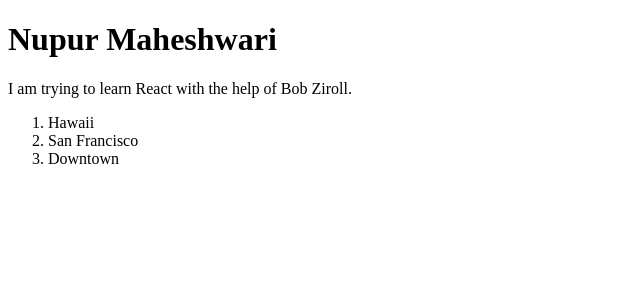
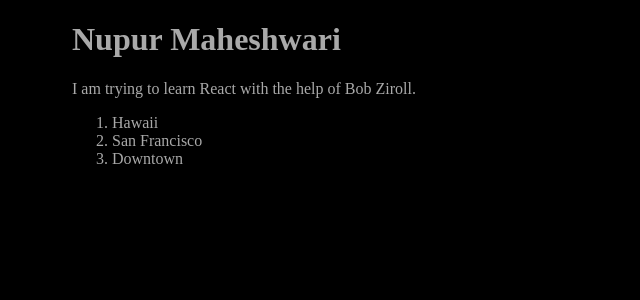
Before and after one commit to NupurM/HelloReact, a React (Create React App) app: page / in a window 1280 px wide. Shown: the top 300 px of the page, without its empty margins (0-640 px from the left). Built offline with nearby package versions, Linux system fonts and the light colour scheme.

Commit message:
Add some color to the index file

```diff
--- /dev/null
+++ b/src/index.css
@@ -0,0 +1,5 @@
+body{
+    padding: 0 5%;
+    background-color: black;
+    color: darkgray;
+}
--- a/src/index.js
+++ b/src/index.js
@@ -1,5 +1,6 @@
 import React from 'react';
 import ReactDOM from 'react-dom';
+import './index.css';
 
 ReactDOM.render(<MyInfo />, document.getElementById('root'));
 
```
